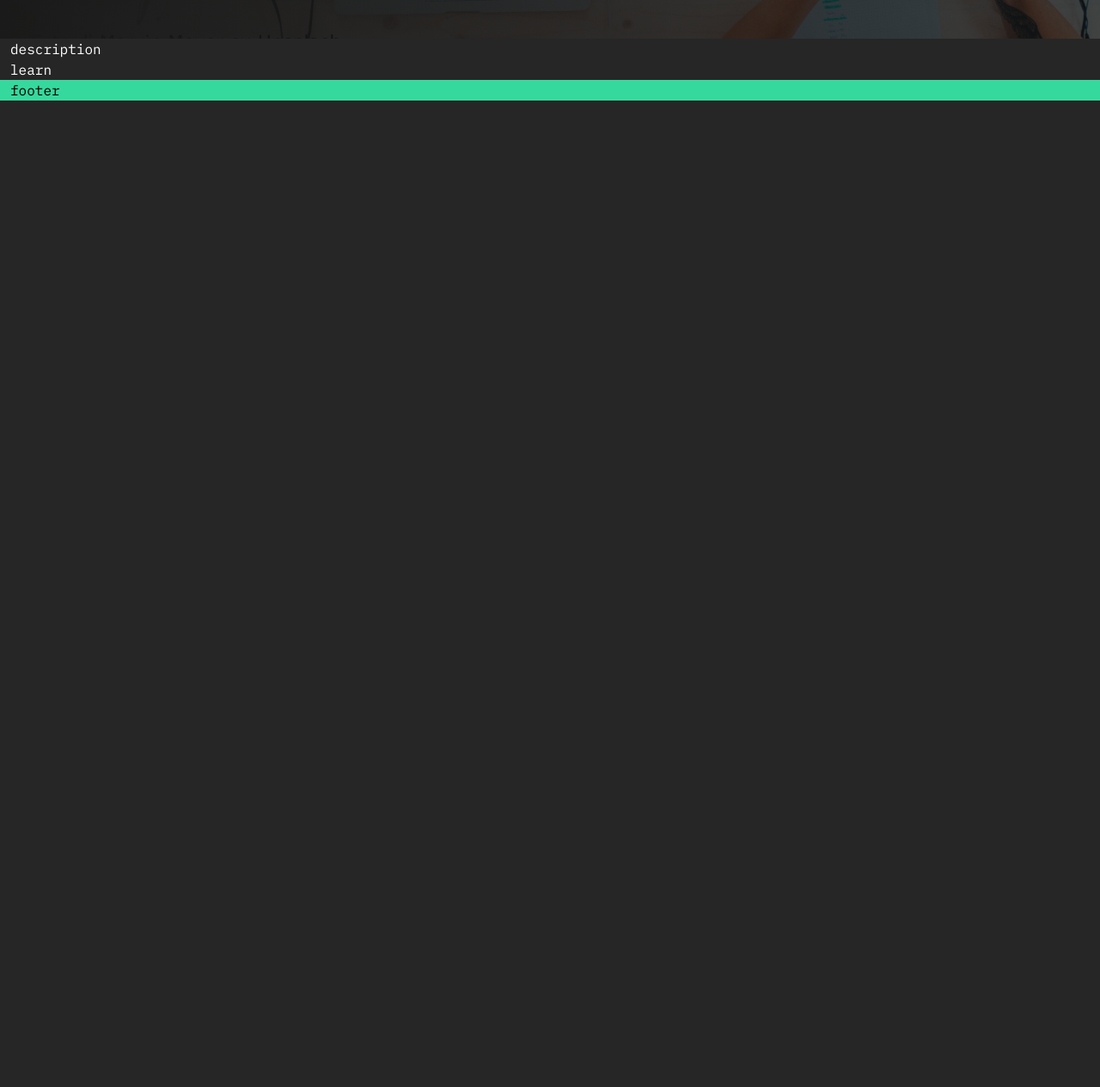
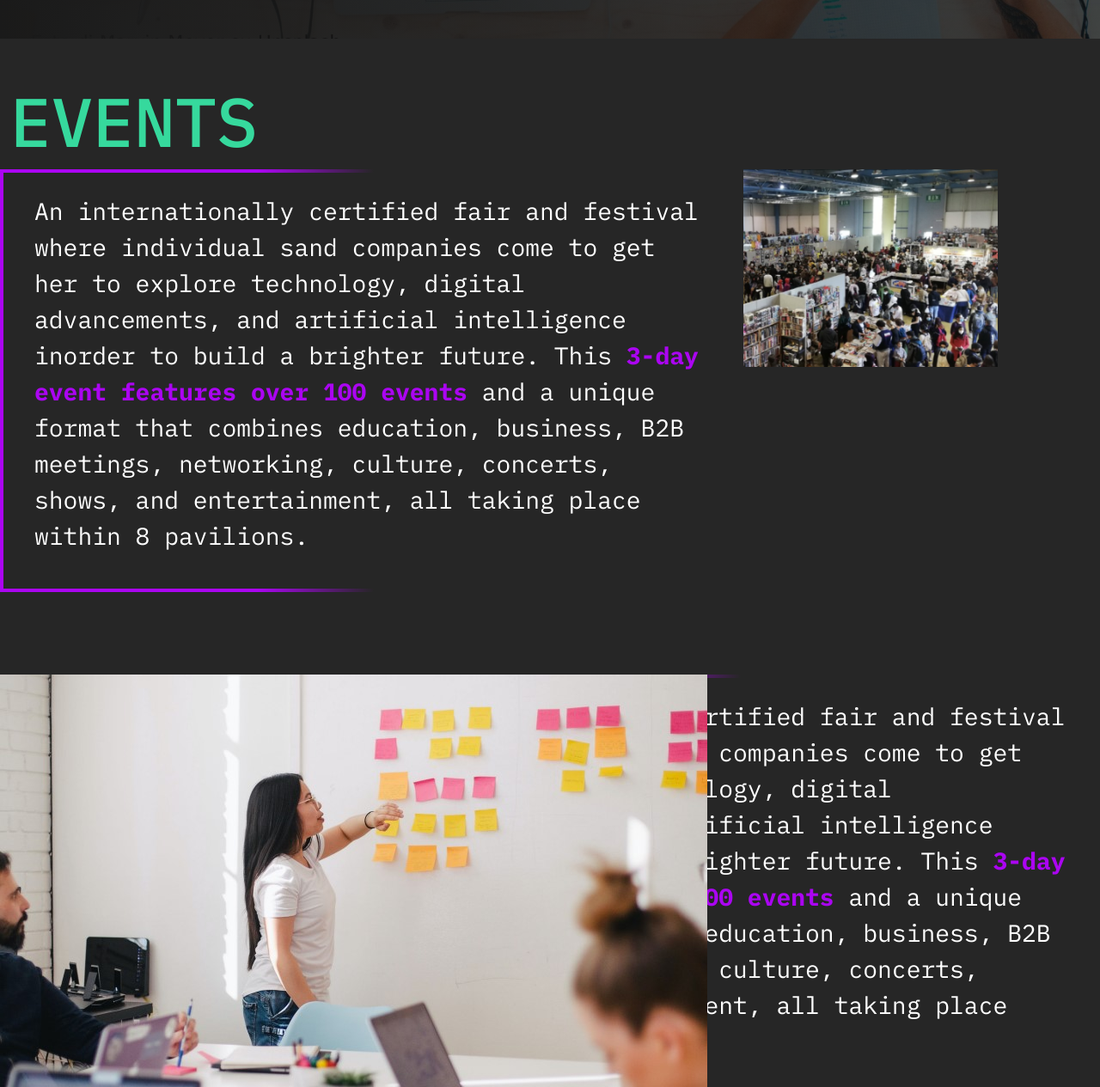
Before and after one commit to NelloRossi97/event-one, a plain HTML site: page index.html in a window 1280 px wide. Shown: the part 755-2020 px from the top of the page at 86% size. Before the commit the page ends 872 px from the top, so only its background shows below. Drawn offline with nearby package versions, Linux system fonts and the light colour scheme.

Commit message:
added concent to sections in main

```diff
--- a/css/style.css
+++ b/css/style.css
@@ -36,11 +36,24 @@ header{
     border: 10px solid;
     border-image-slice: 1;
     border-width: 4px;
+
+}
+.border-gradient-button{
     border-image-source: linear-gradient(to right, #36D99D, #FFFFFF);
 }
-/* .border-gradient-button {
-    border-image-source: linear-gradient(to right, #36D99D, #FFFFFF);
-} */
+.border-gradient-description{
+    border-image-source: linear-gradient(to right, #AB05F2 35%, #262626 51% );
+}
+
+#description h2{
+    font-size: 5rem;
+}
+#description img{
+    right: 0;
+}
+#learn img{
+    left: 0;
+}
 #hero h1{
     background-color: red;
     background-image: linear-gradient(to right, #36D99D,#F2F2F2, #AB05F2);
--- a/index.html
+++ b/index.html
@@ -53,13 +53,46 @@
                 </section>
 
                 <!-- DESCRIPTION -->
-                <section id="description" class="container-xxl">
-                    description
+                <section id="description" class="py-5">
+                    <div class="container-xxl">
+                        <h2 class="text-uppercase eo-secondary">Events</h2>
+                        <div class="row">
+                            <div class="col-8 d-flex align-items-center border-gradient border-gradient-description">
+                                <p class="p-4 fs-3">An internationally certified fair and festival where individual sand companies come to get her
+                                    to explore technology, digital advancements,
+                                    and artificial intelligence inorder to build a
+                                    brighter future. This <span class="eo-primary fw-bold">3-day event features over
+                                    100 events</span>  and a unique format that combines
+                                    education, business, B2B meetings, networking,
+                                    culture, concerts, shows, and entertainment,
+                                    all taking place within 8 pavilions.</p>
+                            </div>
+                            <div class="col-3 position-relative">
+                                <img src="./img/ticket-one-1.jpg" alt="ticket one" class="img-fluid">
+                            </div>
+                        </div>
+                    </div>
                 </section>
 
                 <!-- LEARN -->
-                <section id="learn" class="container-xxl">
-                    learn
+                <section id="learn" class="py-5 position-relative">
+                    <div class="container-xxl">
+                        <div class="row">
+                            <div class="col-4">
+                                <img src="./img/ticket-one-2.jpg" alt="ticket one" class="position-absolute">
+                            </div>
+                            <div class="col-8 d-flex align-items-center border-gradient border-gradient-description">
+                                <p class="p-4 fs-3">An internationally certified fair and festival where individual sand companies come to get her
+                                    to explore technology, digital advancements,
+                                    and artificial intelligence inorder to build a
+                                    brighter future. This <span class="eo-primary fw-bold">3-day event features over
+                                    100 events</span>  and a unique format that combines
+                                    education, business, B2B meetings, networking,
+                                    culture, concerts, shows, and entertainment,
+                                    all taking place within 8 pavilions.</p>
+                            </div>
+                        </div>
+                    </div>
                 </section>
             </main>
 
```
